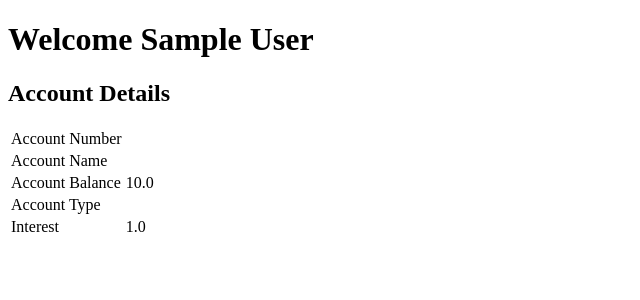
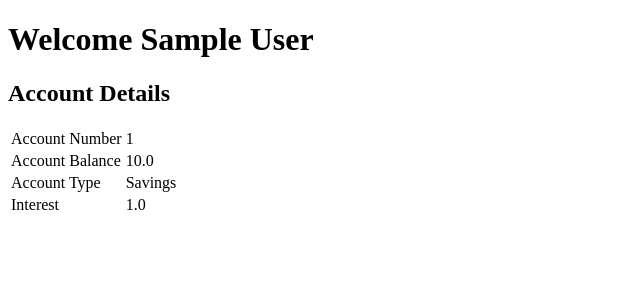
Before and after one commit to Illucious/Banking-System, a Django app: page /dashboard/ in a window 1280 px wide. Shown: the top 300 px of the page, without its empty margins (0-640 px from the left). Run offline with Django 4.2, Linux system fonts and the light colour scheme; a user stored in the database is signed in; tables that the repository leaves empty hold one stand-in row (values such as "Sample post").

Commit message:
showing account details on dashboard

```diff
--- a/bank/templates/bank/dashboard.html
+++ b/bank/templates/bank/dashboard.html
@@ -14,16 +14,12 @@ Dashboard
             {{ form.as_p }}
             <button type="submit">Create</button>
         </form>
-    {% else %}
+    {% elif account is not None %}
         <H2>Account Details</H2>
         <table>
             <tr>
                 <td>Account Number</td>
-                <td>{{ account.account_number }}</td>
-            </tr>
-            <tr>
-                <td>Account Name</td>
-                <td>{{ account.account_name }}</td>
+                <td>{{ account.id }}</td>
             </tr>
             <tr>
                 <td>Account Balance</td>
@@ -31,7 +27,7 @@ Dashboard
             </tr>
             <tr>
                 <td>Account Type</td>
-                <td>{{ account.account_type }}</td>
+                <td>{{ account.type }}</td>
             </tr>
             <tr>
                 <td>Interest</td>
--- a/bank/views.py
+++ b/bank/views.py
@@ -1,7 +1,7 @@
 from django.contrib.auth import authenticate, get_user_model, login, logout
 from django.contrib.auth.decorators import login_required
 from django.shortcuts import redirect, render
-from .models import Account
+from .models import Account, User
 
 from .forms import LoginForm, SignUpForm, AccountForm
 
@@ -54,15 +54,15 @@ def dashboard(request):
     user_address = current_user.address
     user_account = current_user.account
     if user_account is not None:
-        account_details = Account.objects.filter(id=user_account.id).first()
+        account_details = Account.objects.filter(id=user_account.id)
     else:
         account_details = None
+        print(user_name)
 
     if request.method == "POST":
         form = AccountForm(request.POST)
         if form.is_valid():
             balance = form.cleaned_data["balance"]
-            print(balance)
             type = form.cleaned_data["type"]
             if type == "Savings":
                 interest = 3.5
@@ -76,6 +76,9 @@ def dashboard(request):
                 type=type, balance=balance, interest=interest
             )
             account.save()
+
+            user_info = User.objects.filter(username=user_email)
+            user_info.update(account=account)
             return redirect("dashboard")
     else:
         form = AccountForm()
--- a/manage.py
+++ b/manage.py
@@ -6,7 +6,7 @@ import sys
 
 def main():
     """Run administrative tasks."""
-    os.environ.setdefault('DJANGO_SETTINGS_MODULE', 'BankingSystem.settings')
+    os.environ.setdefault("DJANGO_SETTINGS_MODULE", "BankingSystem.settings")
     try:
         from django.core.management import execute_from_command_line
     except ImportError as exc:
@@ -18,5 +18,5 @@ def main():
     execute_from_command_line(sys.argv)
 
 
-if __name__ == '__main__':
+if __name__ == "__main__":
     main()
```
Also changed, not shown: README.md.
